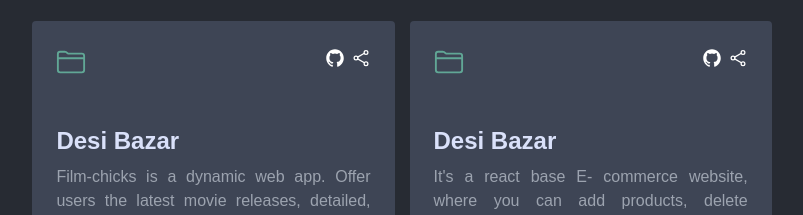
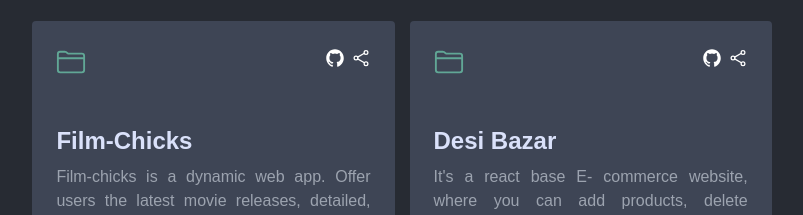
Before and after one commit to Jagrati1213/jagrati-gupta, a React (Create React App) app: page / in a window 1280 px wide. Shown: the part 2840-3055 px from the top of the page, without its empty margins (238-1041 px from the left). Built offline with nearby package versions, Linux system fonts and the light colour scheme.

Commit message:
JG: add name

```diff
--- a/src/components/js-files/ProjectDetails.js
+++ b/src/components/js-files/ProjectDetails.js
@@ -3,7 +3,7 @@ const ProjectDetails = [
       class: 'card p-4 cursor-pointer rounded hover:-translate-y-2 transition-all',
       gitLink: 'https://github.com/Jagrati1213/namaste-react-js-course/tree/main/snap-gpt',
       projectLink: 'https://film-chicks-hm83.vercel.app/',
-      title: 'Desi Bazar',
+      title: 'Film-Chicks',
       des: `Film-chicks is a dynamic web app. Offer users the latest movie releases, detailed, and personalized recommendations.`,
       skill: ["TailWind", "React", "OpenAi GPT", "Redux", "Firebase"]
    },
```
